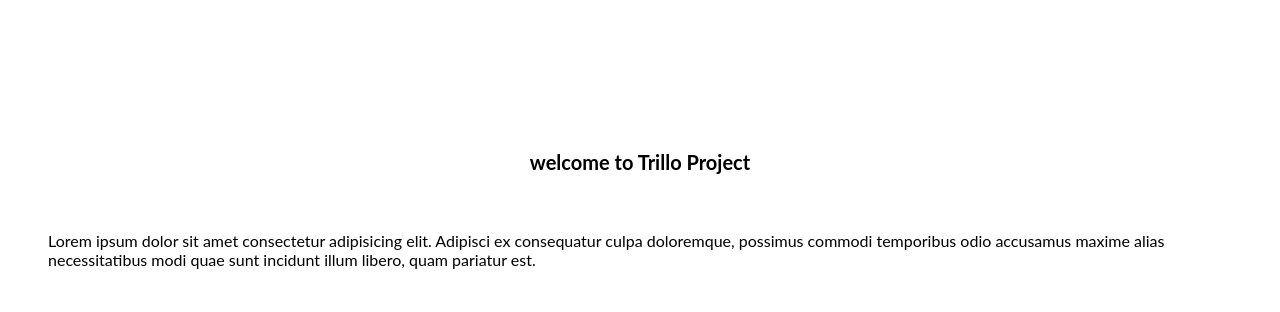
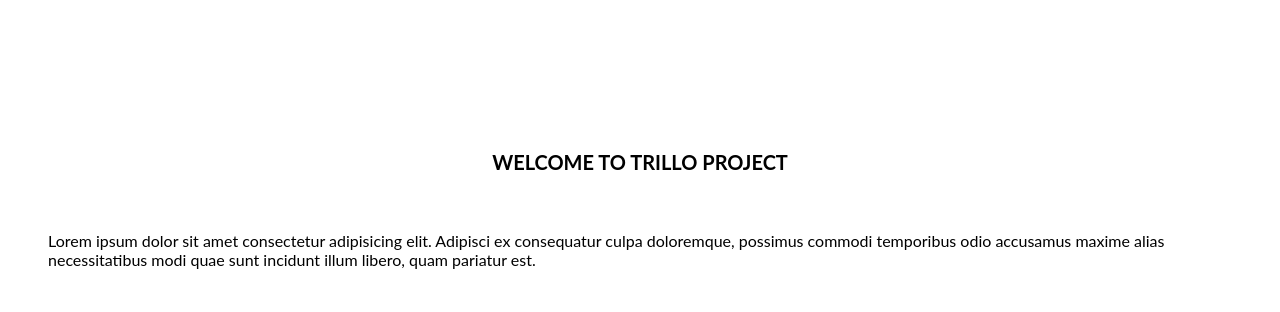
Before and after one commit to waliessa/drillo, a plain HTML site: page index.html in a window 1280 px wide. Drawn offline with Linux system fonts and the light colour scheme.

Commit message:
font-added

```diff
--- a/css/style.css
+++ b/css/style.css
@@ -3,9 +3,10 @@
     font-size: 20px;
     text-align: center;
     margin-top: 150px;
-    text-decoration: uppercase;
+    text-transform: uppercase;
 }
 p {
     padding: 40px !important;
     font-family:'Lato', sans-serif;
+    font-family: 16px;
 }
```
